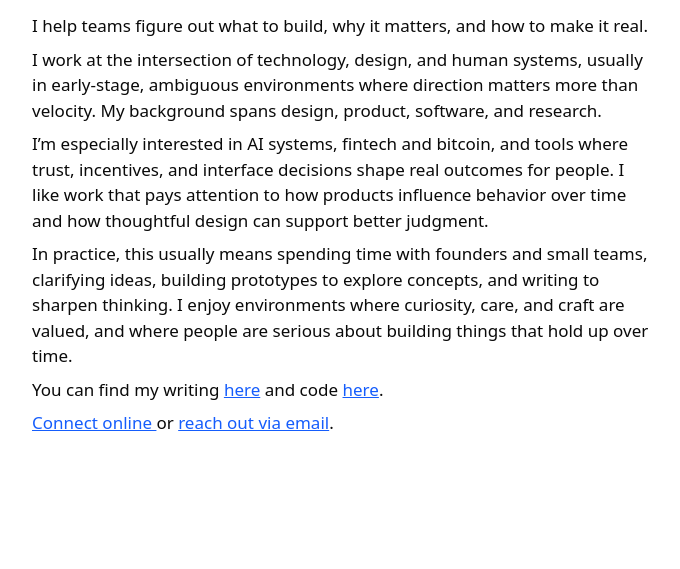
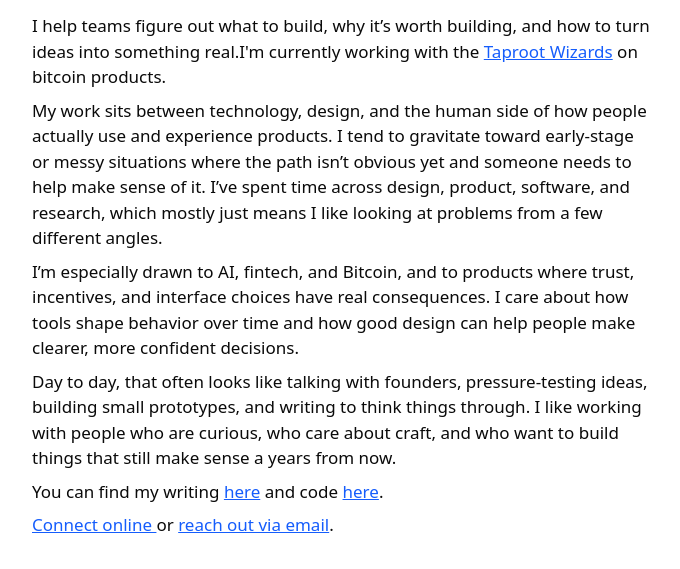
Before and after one commit to bolander72/boland.co, an Astro site: page / in a window 1280 px wide. Shown: the part 103-672 px from the top of the page, without its empty margins (299-979 px from the left). Built offline with nearby package versions, Linux system fonts and the light colour scheme; Astro itself is replaced by a stand-in of ours.

Commit message:
Update copy

```diff
--- a/src/pages/index.astro
+++ b/src/pages/index.astro
@@ -11,29 +11,35 @@ import Layout from "@/layouts/Layout.astro";
             </div>
             <div class="space-y-2">
                 <p>
-                    I help teams figure out what to build, why it matters, and
-                    how to make it real.
+                    I help teams figure out what to build, why it’s worth
+                    building, and how to turn ideas into something real.I'm
+                    currently working with the <a
+                        href="https://taprootwizards.com"
+                        target="_blank">Taproot Wizards</a
+                    > on bitcoin products.
                 </p>
                 <p>
-                    I work at the intersection of technology, design, and human
-                    systems, usually in early-stage, ambiguous environments
-                    where direction matters more than velocity. My background
-                    spans design, product, software, and research.
+                    My work sits between technology, design, and the human side
+                    of how people actually use and experience products. I tend
+                    to gravitate toward early-stage or messy situations where
+                    the path isn’t obvious yet and someone needs to help make
+                    sense of it. I’ve spent time across design, product,
+                    software, and research, which mostly just means I like
+                    looking at problems from a few different angles.
                 </p>
                 <p>
-                    I’m especially interested in AI systems, fintech and
-                    bitcoin, and tools where trust, incentives, and interface
-                    decisions shape real outcomes for people. I like work that
-                    pays attention to how products influence behavior over time
-                    and how thoughtful design can support better judgment.
+                    I’m especially drawn to AI, fintech, and Bitcoin, and to
+                    products where trust, incentives, and interface choices have
+                    real consequences. I care about how tools shape behavior
+                    over time and how good design can help people make clearer,
+                    more confident decisions.
                 </p>
                 <p>
-                    In practice, this usually means spending time with founders
-                    and small teams, clarifying ideas, building prototypes to
-                    explore concepts, and writing to sharpen thinking. I enjoy
-                    environments where curiosity, care, and craft are valued,
-                    and where people are serious about building things that hold
-                    up over time.
+                    Day to day, that often looks like talking with founders,
+                    pressure-testing ideas, building small prototypes, and
+                    writing to think things through. I like working with people
+                    who are curious, who care about craft, and who want to build
+                    things that still make sense a years from now.
                 </p>
                 <p>
                     You can find my writing <a href="/blog">here</a> and code <a
```
